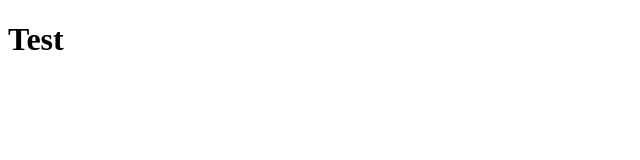
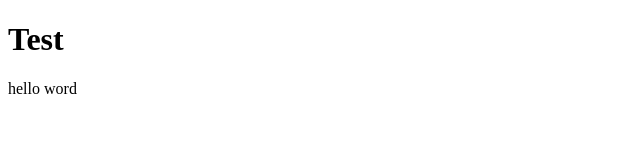
Before and after one commit to Dylan-Orecchioni/workshop-git, a plain HTML site: page index.html in a window 1280 px wide. Shown: the full height of the page, 0-640 px from the left. Drawn offline with Linux system fonts and the light colour scheme.

Commit message:
commit ibrahima first commit

```diff
--- a/index.html
+++ b/index.html
@@ -6,5 +6,6 @@
 </head>
 <body>
     <h1>Test</h1>
+     <p> hello word </p>
 </body>
 </html>
```
